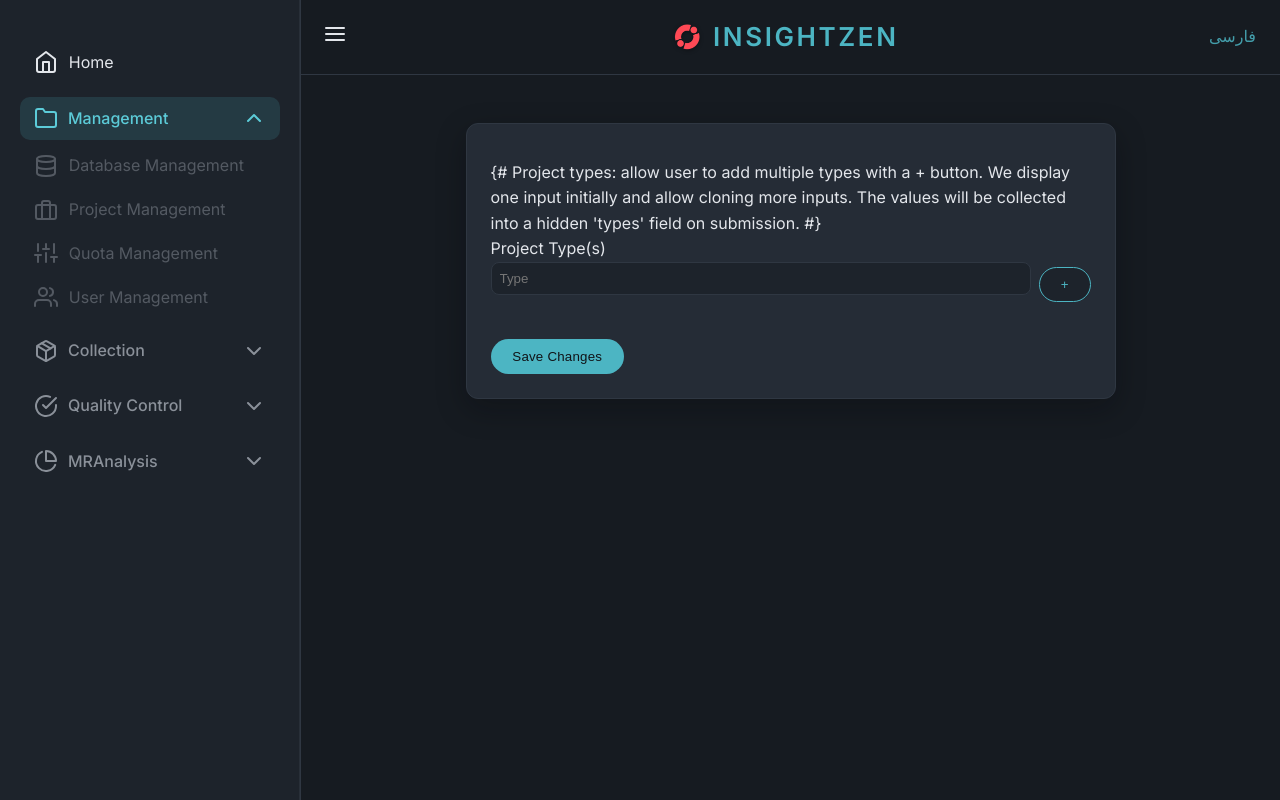
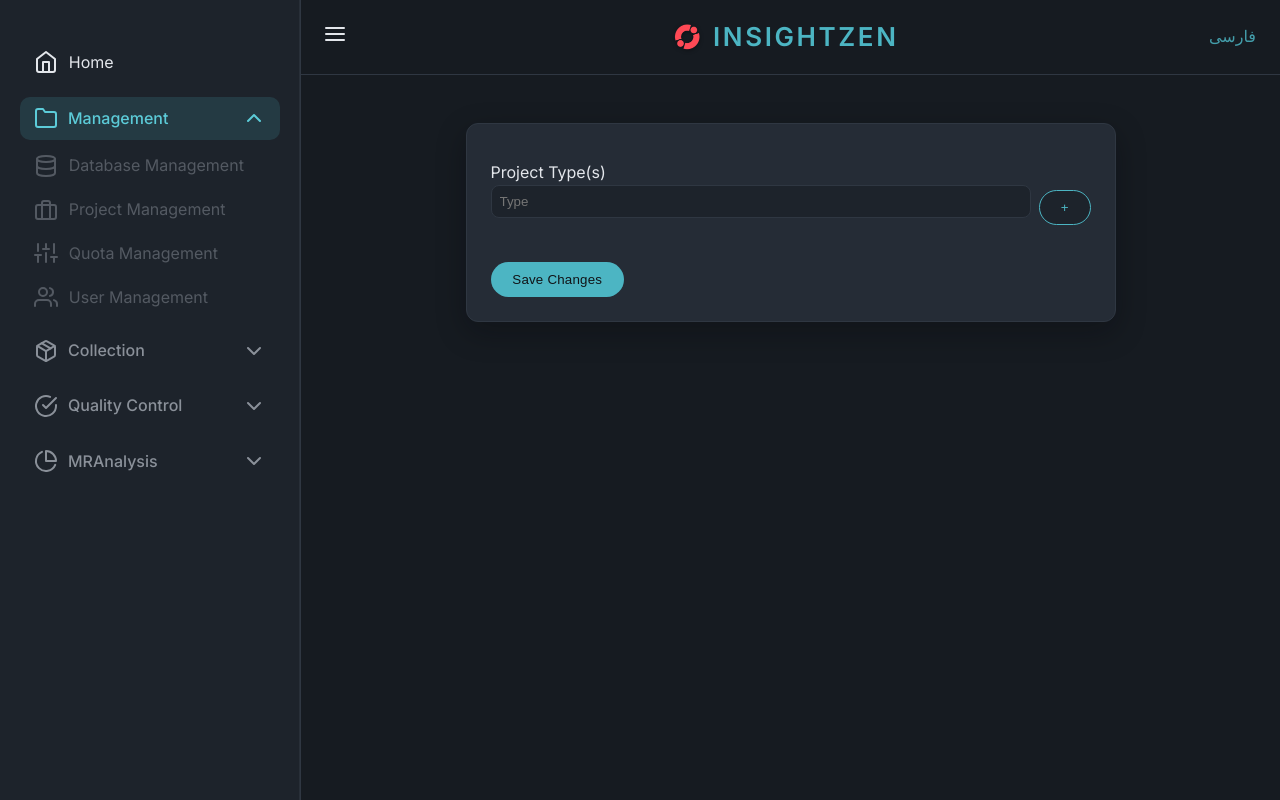
Before and after one commit to AMKhakbaz/insightzen_app, a Django app: template core/templates/project_form.html in a window 1280 px wide. Run offline with Django 4.2, Linux system fonts and the light colour scheme; the template is opened without the code that fills it, so the values that code supplies are empty.

Commit message:
Remove project type instructions comment

```diff
--- a/core/templates/project_form.html
+++ b/core/templates/project_form.html
@@ -23,9 +23,6 @@
             {{ form.status }}
             {{ form.status.errors }}
         </div>
-        {# Project types: allow user to add multiple types with a + button.  We display
-           one input initially and allow cloning more inputs.  The values
-           will be collected into a hidden 'types' field on submission. #}
         <div id="types-section" style="margin-bottom:1rem;">
             <label>{% if lang == 'fa' %}نوع پروژه{% else %}Project Type(s){% endif %}</label>
             <div id="types-container" style="display:flex;flex-direction:column;gap:0.5rem;">
```
